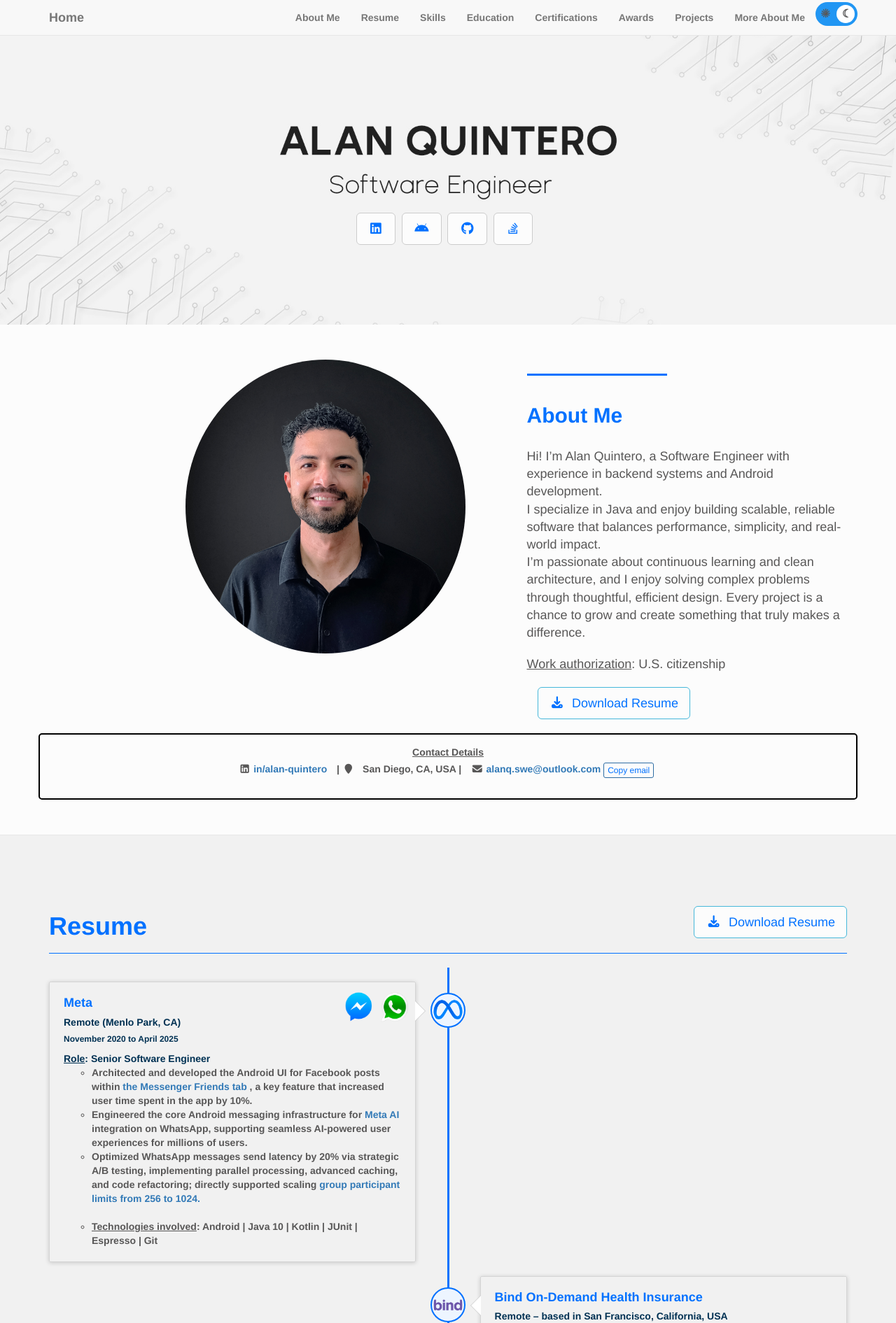
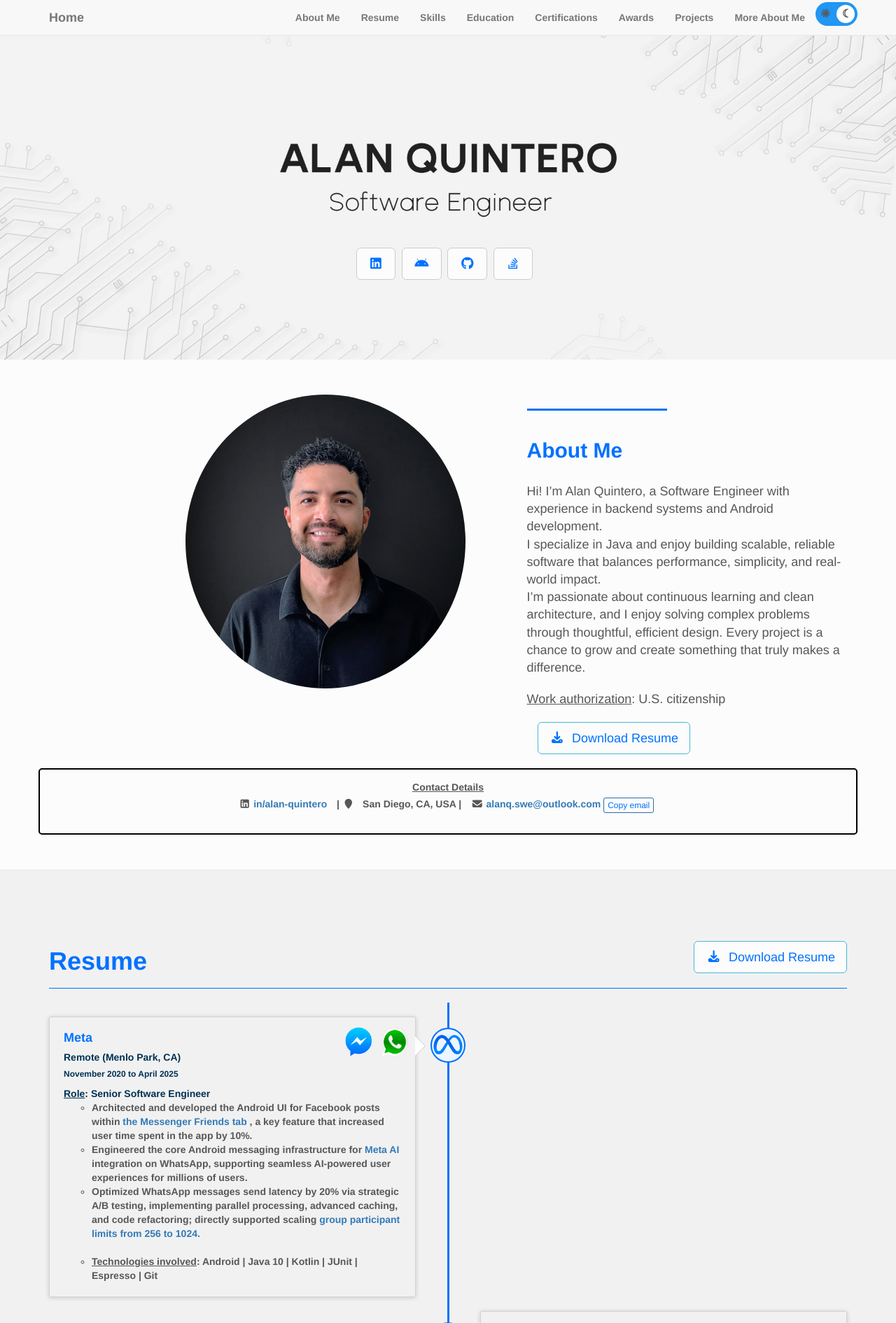
Before and after one commit to alanquintero/alanquintero.github.io, a PHP site: page / in a window 1280 px wide. Shown: the top 1891 px of the page at 70% size. Run offline with PHP 8.4, Linux system fonts and the light colour scheme; some web fonts are replaced.

Commit message:
Add more padding top space for the icons

```diff
--- a/css/style.css
+++ b/css/style.css
@@ -184,7 +184,7 @@
 
 .intro-message {
     position: relative;
-    padding-top: 180px;
+    padding-top: 230px;
     padding-bottom: 50px;
     text-align: center;
 }
--- a/index.html
+++ b/index.html
@@ -26,7 +26,7 @@
 
     <!-- CSS -->
     <link href="vendor/bootstrap-3.3.7/css/bootstrap.min.css" rel="stylesheet">
-    <link href="css/style.css?ver=1.7.2" rel="stylesheet">
+    <link href="css/style.css?ver=1.7.3" rel="stylesheet">
 
     <!-- Fonts -->
     <link href="fonts/fontawesome-7.0.1-web/css/all.min.css" rel="stylesheet">
```
